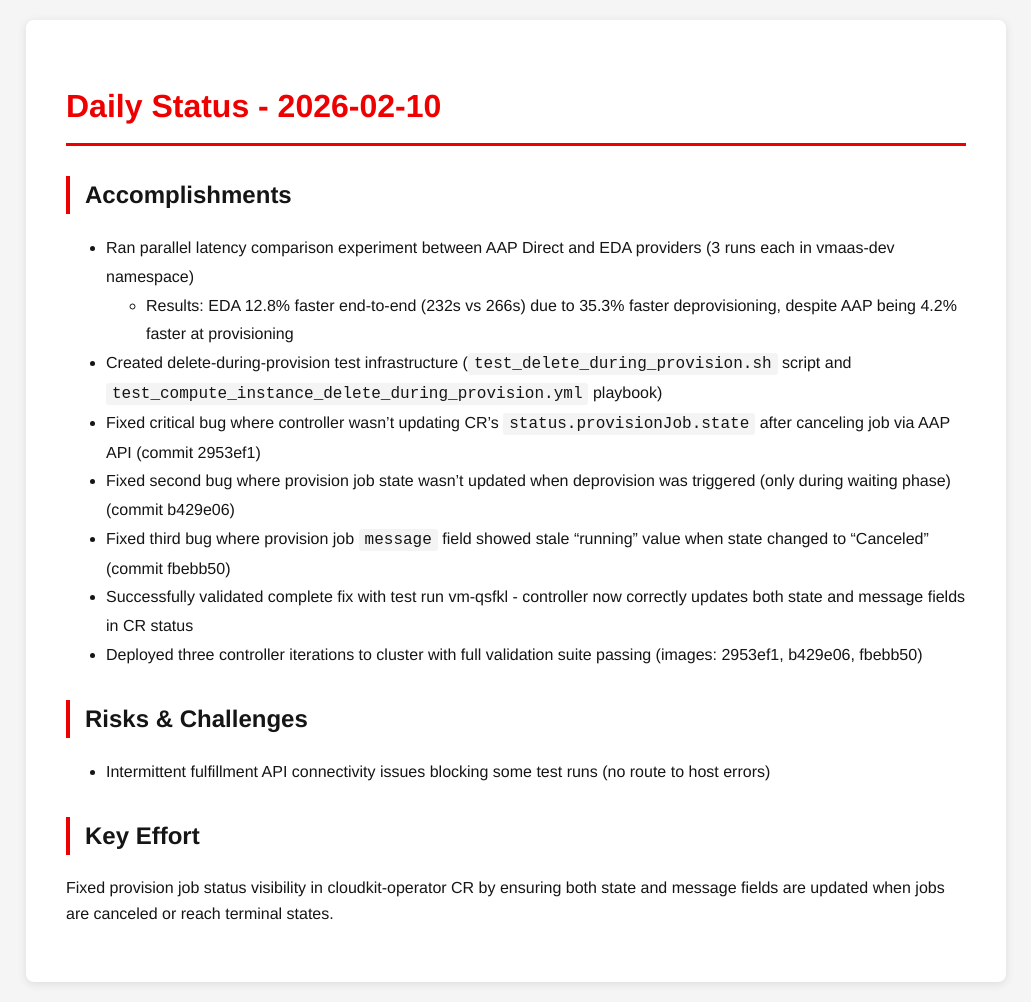
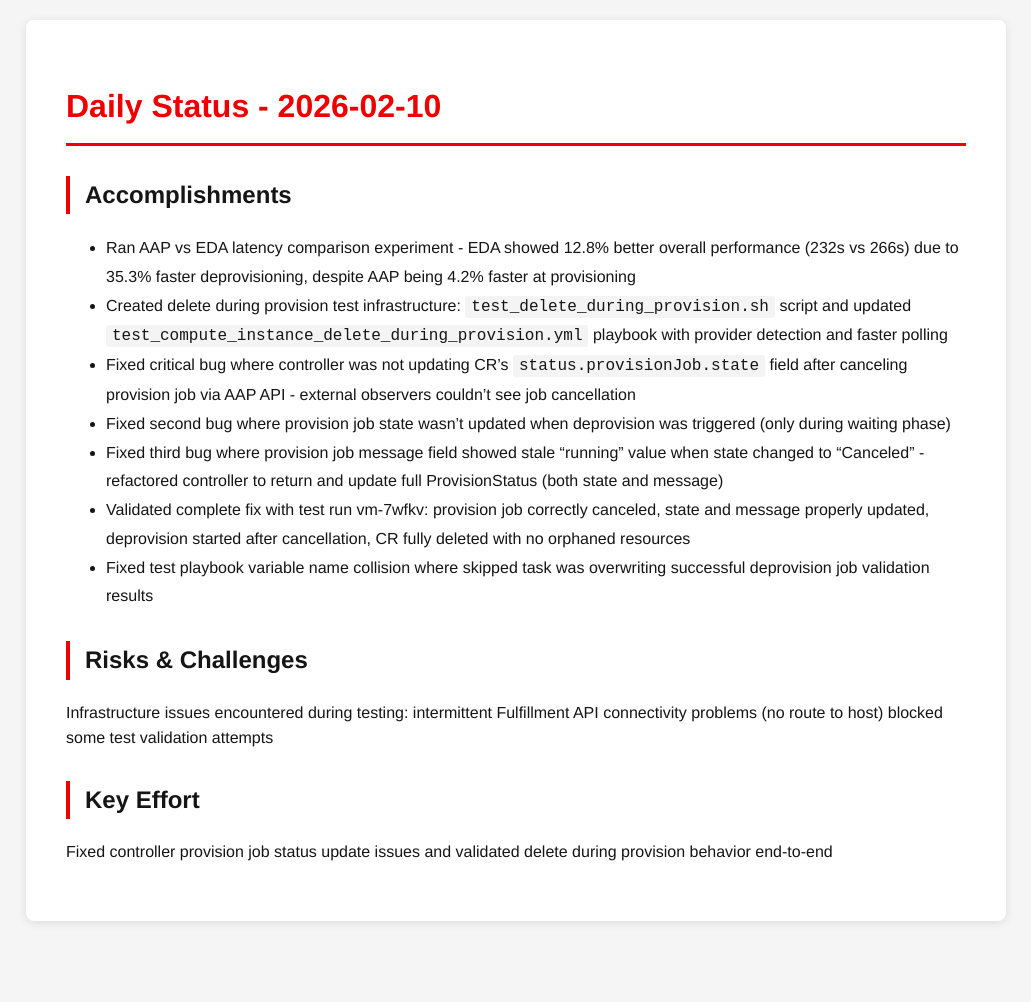
Before and after one commit to tzvatot/daily-status, a Jekyll site: the page built from 2026-02-10.md, in a window 1280 px wide. Shown: the whole page, without its empty margins (124-1155 px from the left). Built offline with Jekyll 4.4.1, drawn with Linux system fonts in a browser that asks for light colours; after the commit the page ends 941 px from its top, so only the background shows below that.

Commit message:
Daily status update - 2026-02-10

```diff
--- a/2026-02-10.md
+++ b/2026-02-10.md
@@ -8,19 +8,18 @@ date: 2026-02-10
 
 ## Accomplishments
 
-- Ran parallel latency comparison experiment between AAP Direct and EDA providers (3 runs each in vmaas-dev namespace)
-  - Results: EDA 12.8% faster end-to-end (232s vs 266s) due to 35.3% faster deprovisioning, despite AAP being 4.2% faster at provisioning
-- Created delete-during-provision test infrastructure (`test_delete_during_provision.sh` script and `test_compute_instance_delete_during_provision.yml` playbook)
-- Fixed critical bug where controller wasn't updating CR's `status.provisionJob.state` after canceling job via AAP API (commit 2953ef1)
-- Fixed second bug where provision job state wasn't updated when deprovision was triggered (only during waiting phase) (commit b429e06)
-- Fixed third bug where provision job `message` field showed stale "running" value when state changed to "Canceled" (commit fbebb50)
-- Successfully validated complete fix with test run vm-qsfkl - controller now correctly updates both state and message fields in CR status
-- Deployed three controller iterations to cluster with full validation suite passing (images: 2953ef1, b429e06, fbebb50)
+- Ran AAP vs EDA latency comparison experiment - EDA showed 12.8% better overall performance (232s vs 266s) due to 35.3% faster deprovisioning, despite AAP being 4.2% faster at provisioning
+- Created delete during provision test infrastructure: `test_delete_during_provision.sh` script and updated `test_compute_instance_delete_during_provision.yml` playbook with provider detection and faster polling
+- Fixed critical bug where controller was not updating CR's `status.provisionJob.state` field after canceling provision job via AAP API - external observers couldn't see job cancellation
+- Fixed second bug where provision job state wasn't updated when deprovision was triggered (only during waiting phase)
+- Fixed third bug where provision job message field showed stale "running" value when state changed to "Canceled" - refactored controller to return and update full ProvisionStatus (both state and message)
+- Validated complete fix with test run vm-7wfkv: provision job correctly canceled, state and message properly updated, deprovision started after cancellation, CR fully deleted with no orphaned resources
+- Fixed test playbook variable name collision where skipped task was overwriting successful deprovision job validation results
 
 ## Risks & Challenges
 
-- Intermittent fulfillment API connectivity issues blocking some test runs (no route to host errors)
+Infrastructure issues encountered during testing: intermittent Fulfillment API connectivity problems (no route to host) blocked some test validation attempts
 
 ## Key Effort
 
-Fixed provision job status visibility in cloudkit-operator CR by ensuring both state and message fields are updated when jobs are canceled or reach terminal states.
+Fixed controller provision job status update issues and validated delete during provision behavior end-to-end
```
